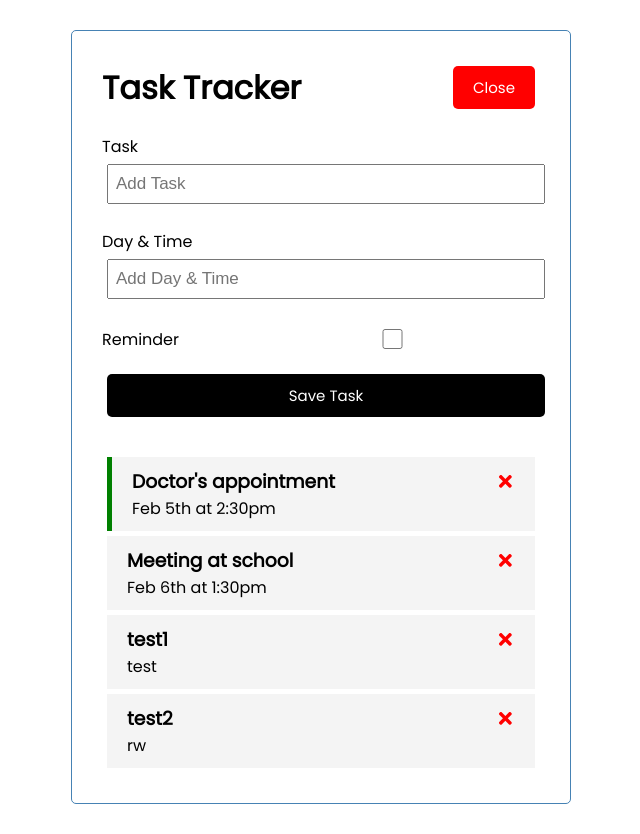
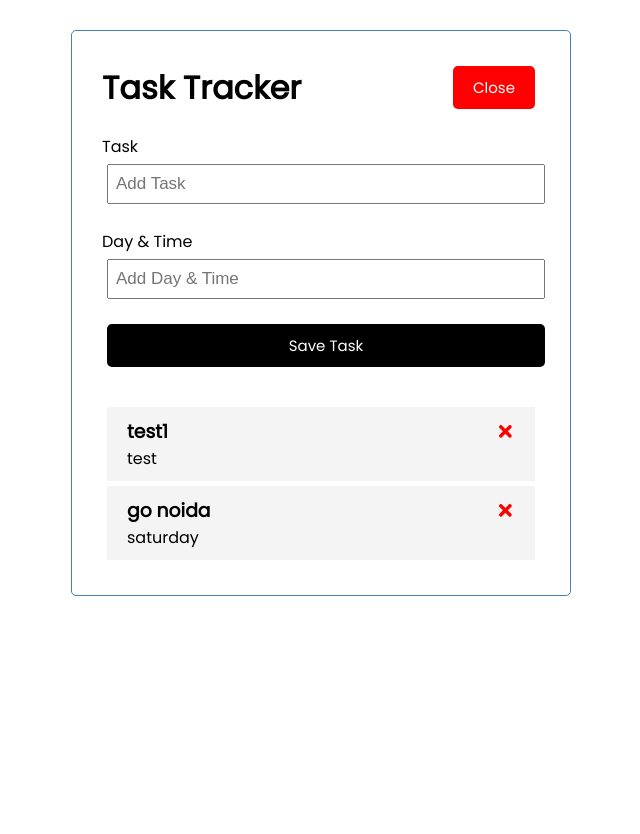
Before and after one commit to sparshsukralia/react-task-tracker, a React (Create React App) app: page / in a window 1280 px wide. Both pictures are taken after a click on the button "Add". Shown: the whole page, without its empty margins (319-959 px from the left). After the commit the page ends 800 px from the top, so only its background shows below. Built offline with nearby package versions, Linux system fonts and the light colour scheme; data requests are answered from the project's data file.

Commit message:
removed toggle functionality

```diff
--- a/db.json
+++ b/db.json
@@ -1,17 +1,5 @@
 {
   "tasks": [
-    {
-      "id": 1,
-      "text": "Doctor's appointment",
-      "day": "Feb 5th at 2:30pm",
-      "reminder": true
-    },
-    {
-      "id": 2,
-      "text": "Meeting at school",
-      "day": "Feb 6th at 1:30pm",
-      "reminder": false
-    },
     {
       "text": "test1",
       "day": "test",
@@ -19,9 +7,9 @@
       "id": 3
     },
     {
-      "text": "test2",
-      "day": "rw",
-      "reminder": false,
+      "text": "go noida",
+      "day": "saturday",
+      "reminder": true,
       "id": 4
     }
   ]
--- a/src/App.js
+++ b/src/App.js
@@ -54,27 +54,6 @@
     setTasks(tasks.filter((task) => task.id !== id));
   };
 
-  const toggleReminder = async (id) => {
-    const taskToToggle = await fetchTask(id);
-    const updatedTask = { ...taskToToggle, reminder: !taskToToggle.reminder };
-
-    const res = await fetch(`http://localhost:5000/tasks/${id}`, {
-      method: "PUT",
-      headers: {
-        "Content-type": "application/json",
-      },
-      body: JSON.stringify(updatedTask),
-    });
-
-    const data = await res.json();
-
-    setTasks(
-      tasks.map((task) =>
-        task.id === id ? { ...task, reminder: data.reminder } : task
-      )
-    );
-  };
-
   return (
     <div className="container">
       <Header
@@ -84,7 +63,7 @@
       />
       {showAddTask && <AddTask onAdd={addTask} />}
       {tasks.length > 0 ? (
-        <Tasks tasks={tasks} onDelete={deleteTask} onToggle={toggleReminder} />
+        <Tasks tasks={tasks} onDelete={deleteTask} />
       ) : (
         "No tasks to show"
       )}
--- a/src/components/AddTask.js
+++ b/src/components/AddTask.js
@@ -38,15 +38,6 @@
           onChange={(e) => setDay(e.target.value)}
         />
       </div>
-      <div className="form-control form-control-check">
-        <label>Reminder</label>
-        <input
-          type="checkbox"
-          checked={reminder}
-          value={reminder}
-          onChange={(e) => setReminder(e.currentTarget.checked)}
-        />
-      </div>
       <input type="submit" value="Save Task" className="btn btn-block" />
     </form>
   );
--- a/src/components/Task.js
+++ b/src/components/Task.js
@@ -1,12 +1,9 @@
 import React from "react";
 import { FaTimes } from "react-icons/fa";
 
-const Task = ({ task, onDelete, onToggle }) => {
+const Task = ({ task, onDelete }) => {
   return (
-    <div
-      className={`task ${task.reminder ? "reminder" : ""}`}
-      onDoubleClick={() => onToggle(task.id)}
-    >
+    <div className="task">
       <h3>
         {task.text}{" "}
         <FaTimes
--- a/src/components/Tasks.js
+++ b/src/components/Tasks.js
@@ -1,16 +1,11 @@
 import React from "react";
 import Task from "./Task";
 
-const Tasks = ({ tasks, onDelete, onToggle }) => {
+const Tasks = ({ tasks, onDelete }) => {
   return (
     <>
       {tasks.map((task) => (
-        <Task
-          key={task.id}
-          task={task}
-          onDelete={onDelete}
-          onToggle={onToggle}
-        />
+        <Task key={task.id} task={task} onDelete={onDelete} />
       ))}
     </>
   );
--- a/src/index.css
+++ b/src/index.css
@@ -91,13 +91,6 @@
   font-size: 17px;
 }
 
-.form-control-check {
-  display: flex;
-  align-items: center;
-  margin-right: 0;
-  justify-content: space-between;
-}
-
 .form-control-check label {
   flex: 1;
 }
```
